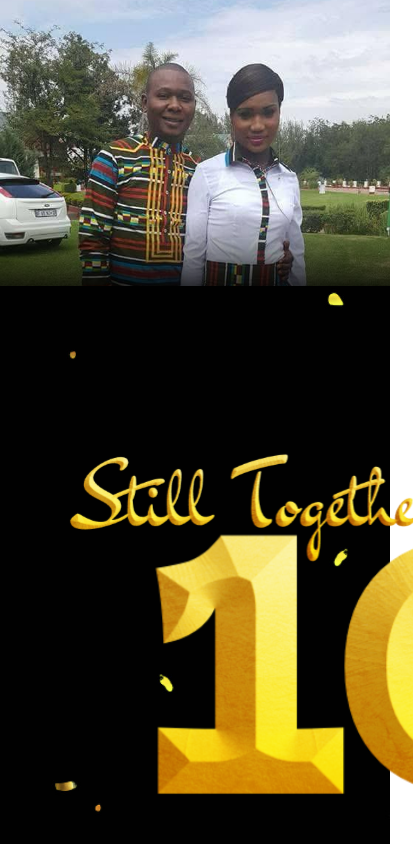
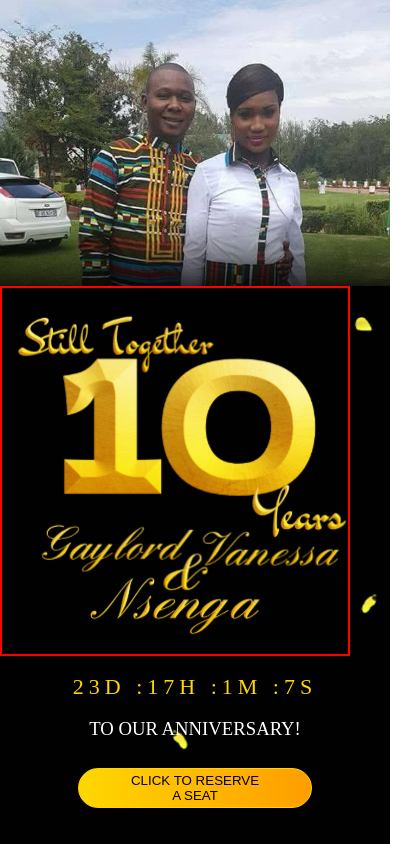
Before and after one commit to Utopianboy99/Wedding-Reservation, a React (Vite) app: page / in a window 390 px wide. Shown: the top 844 px of the page, 413 px wide, since content can reach past the window. Built offline with nearby package versions, Linux system fonts and the light colour scheme; a web font is replaced by a local one.

Commit message:
fix bugs

```diff
--- a/src/components/invitation.css
+++ b/src/components/invitation.css
@@ -308,7 +308,7 @@ button{
 @media (max-width: 400px) {
     .view-width {
         width: 100%;
-        height: 120vh;
+        height: 130vh;
 
     }
 
@@ -327,15 +327,16 @@ button{
     }
 
     .title{
-        height:700px;
-        /* border:2px solid red; */
+        height:370px;
+        border:2px solid red;
         background-image: url("/Group 97.svg");
         background-size: cover;
         background-repeat: no-repeat;
-        position: absolute;
-        width:374px;
-        top:400px;
-        z-index: 1;
+        /* position: absolute; */
+        width:350px;
+        margin:0px;
+        /* top:400px; */
+        /* z-index: 1; */
     }
 
     #couple {
@@ -396,11 +397,6 @@ button{
         /* color:red */
     }
 
-    .count-down-block{
-        position: absolute;
-        top:1100px;
-        left:16%;
-    }
 
     .countdown {
         font-size: 22px;
@@ -408,11 +404,11 @@ button{
 
     button {
         width: 60%;
-        margin: 10px auto;
+        margin: 10px 20%;
         height: 40px;
-        position: absolute;
-        top:1210px;
-        left:20%;
+        /* position: absolute; */
+        /* top:1210px; */
+        /* left:20%; */
     }
 
     .frech {
```
